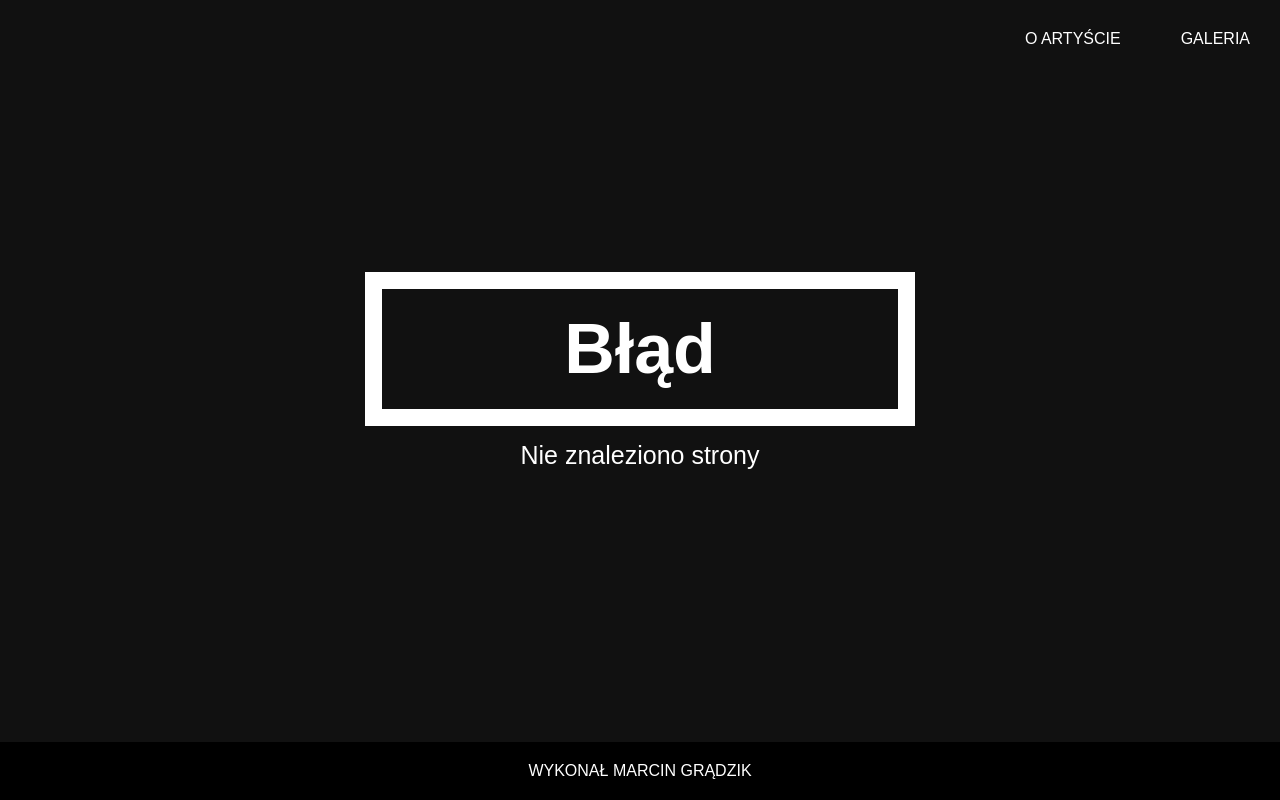
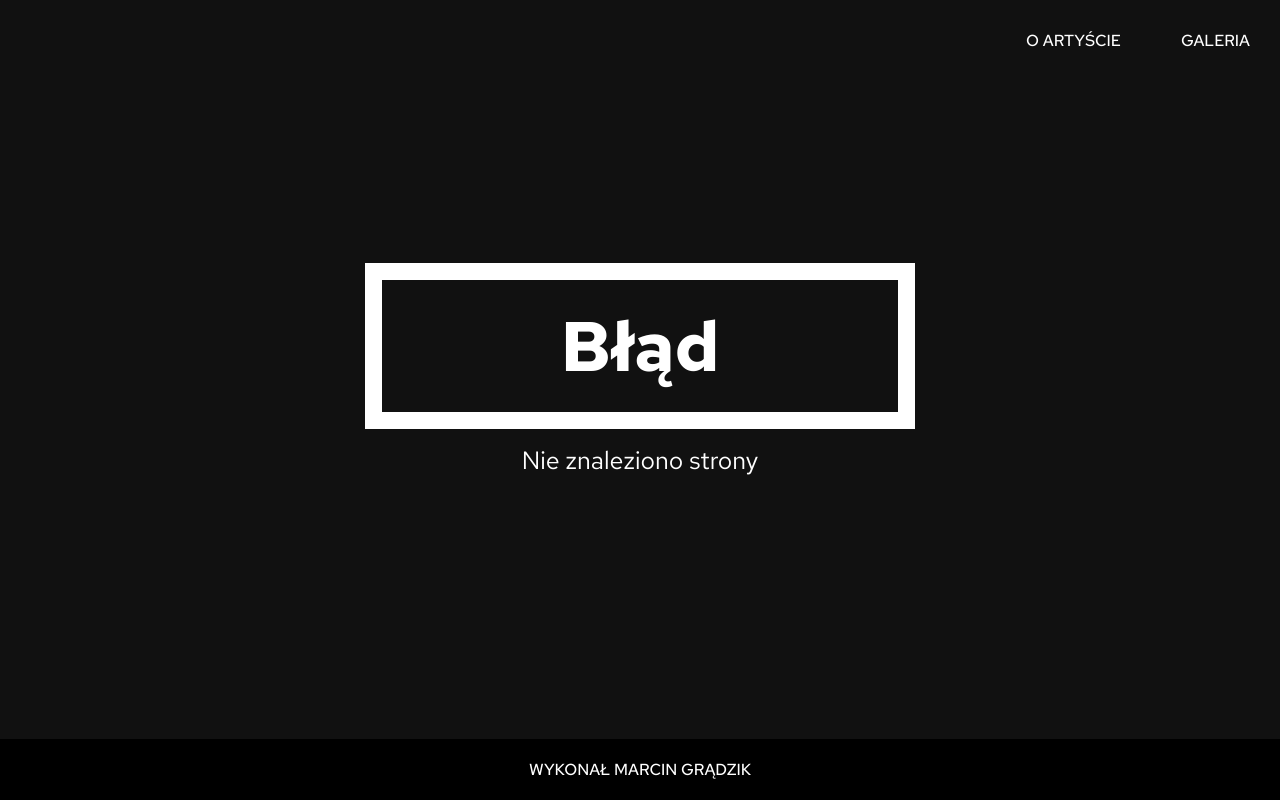
Before and after one commit to marcing20067/matejko-page, a website: page error.html in a window 1280 px wide. Drawn offline with Linux system fonts and the light colour scheme.

Commit message:
Add font links to error page

```diff
--- a/error.html
+++ b/error.html
@@ -8,6 +8,9 @@
     <meta name="robots" content="noindex" />
     <title>Nie znaleziono strony</title>
     <link rel="stylesheet" href="./dist/css/error.min.css">
+    <link rel="preconnect" href="https://fonts.googleapis.com">
+    <link rel="preconnect" href="https://fonts.gstatic.com" crossorigin>
+    <link href="https://fonts.googleapis.com/css2?family=Red+Hat+Text:wght@400;500;700&display=swap" rel="stylesheet">
 </head>
 
 <body>
```
Also changed, not shown: 1 other file.
